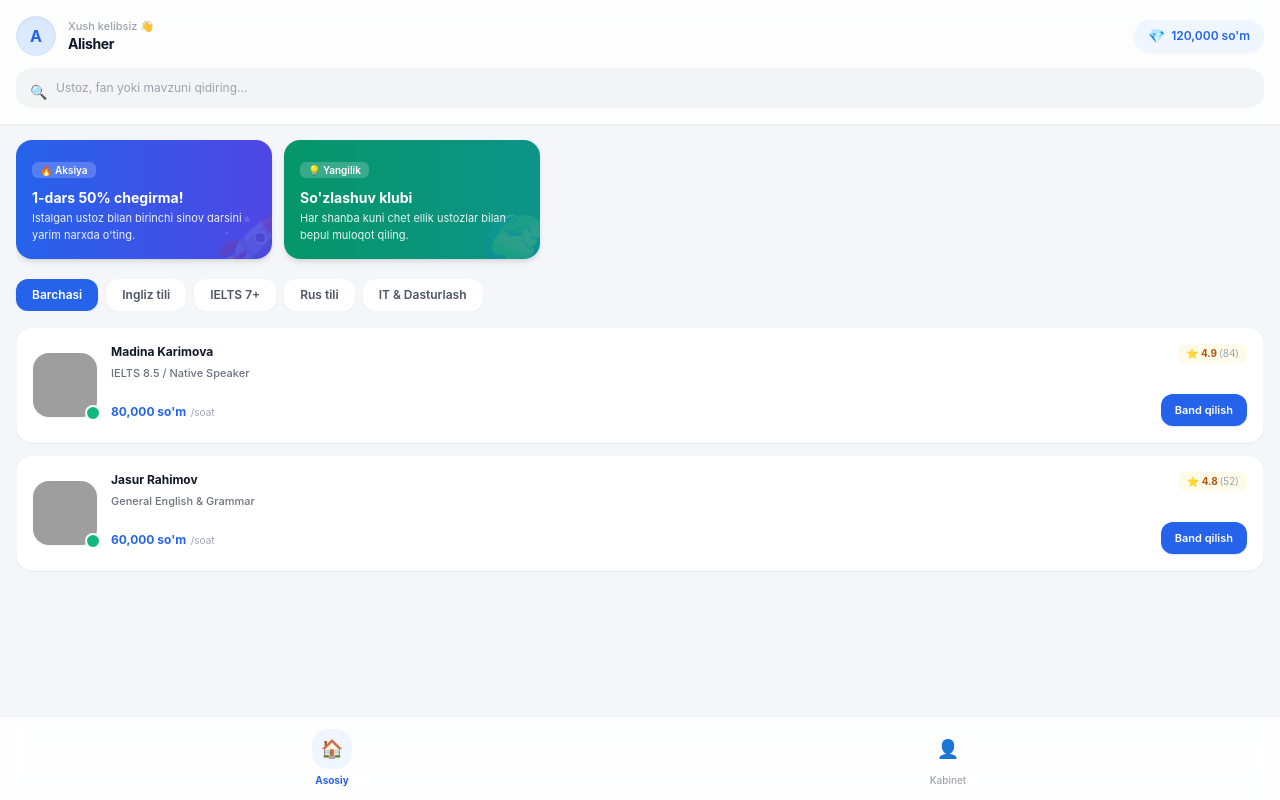
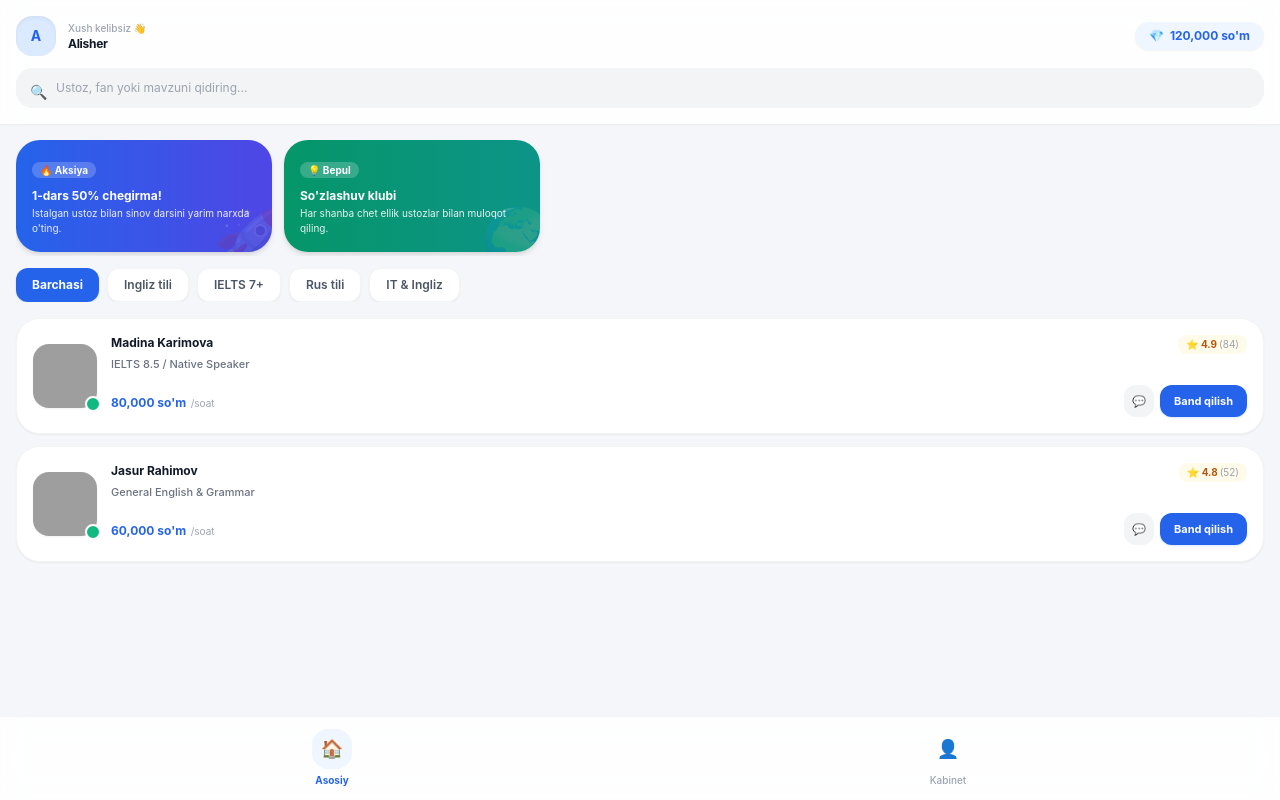
Before and after one commit to Ibrohim-dev17/Star-Treding, a plain HTML site: page index.html in a window 1280 px wide. Drawn offline with nearby package versions, Linux system fonts and the light colour scheme; grey boxes are pictures that could not be loaded; a script that the page names is missing.

Commit message:
Update index.html

```diff
--- a/index.html
+++ b/index.html
@@ -3,7 +3,7 @@
 <head>
     <meta charset="UTF-8">
     <meta name="viewport" content="width=device-width, initial-scale=1.0">
-    <title>Italki TWA - Asosiy Sahifa</title>
+    <title>Italki TWA - Mukammal Asosiy Sahifa</title>
     <!-- Tailwind CSS CDN -->
     <script src="https://cdn.tailwindcss.com"></script>
     <!-- Telegram Web App SDK -->
@@ -14,14 +14,12 @@
             color: var(--tg-theme-text-color, #0F172A);
             font-family: -apple-system, BlinkMacSystemFont, "Segoe UI", Roboto, Helvetica, Arial, sans-serif;
         }
-        /* Smooth transition for interactive elements */
         .interactive {
-            transition: all 0.25s cubic-bezier(0.4, 0, 0.2, 1);
+            transition: all 0.2s cubic-bezier(0.4, 0, 0.2, 1);
         }
         .interactive:active {
-            transform: scale(0.96);
+            transform: scale(0.97);
         }
-        /* Hide scrollbar for clean look */
         .no-scrollbar::-webkit-scrollbar {
             display: none;
         }
@@ -34,44 +32,44 @@
 <body class="min-h-screen pb-28">
 
     <!-- Header / Yuqori qism -->
-    <header class="p-4 bg-white/80 backdrop-blur-md shadow-sm sticky top-0 z-50">
+    <header class="p-4 bg-white/90 backdrop-blur-md shadow-sm sticky top-0 z-50">
         <div class="flex justify-between items-center mb-3">
             <div class="flex items-center gap-3">
-                <div class="w-10 h-10 rounded-full bg-blue-100 flex items-center justify-center text-blue-600 font-bold text-base shadow-inner" id="user-avatar-icon">A</div>
+                <div class="w-10 h-10 rounded-2xl bg-blue-100 flex items-center justify-center text-blue-600 font-bold text-sm shadow-inner" id="user-avatar-icon">A</div>
                 <div>
-                    <p class="text-[11px] text-gray-400 font-medium">Xush kelibsiz 👋</p>
-                    <h1 id="username" class="text-sm font-bold tracking-tight">Alisher</h1>
+                    <p class="text-[10px] text-gray-400 font-medium">Xush kelibsiz 👋</p>
+                    <h1 id="username" class="text-xs font-bold tracking-tight text-gray-900">Alisher</h1>
                 </div>
             </div>
-            <a href="cabinet.html" class="interactive flex items-center gap-1.5 bg-blue-50 text-blue-600 px-3.5 py-1.5 rounded-full text-xs font-semibold shadow-sm hover:bg-blue-100">
-                <span class="text-sm">💎</span>
+            <a href="cabinet.html" onclick="hapticClick()" class="interactive flex items-center gap-1.5 bg-blue-50 text-blue-600 px-3.5 py-1.5 rounded-2xl text-xs font-bold shadow-sm hover:bg-blue-100">
+                <span>💎</span>
                 <span id="user-balance">120,000 so'm</span>
             </a>
         </div>
         <!-- Qidiruv paneli -->
         <div class="relative">
-            <input type="text" id="search-input" placeholder="Ustoz, fan yoki mavzuni qidiring..."
-                class="w-full bg-gray-100 border-none rounded-2xl px-4 py-3 pl-10 text-xs focus:outline-none focus:ring-2 focus:ring-blue-500/50 transition-all">
+            <input type="text" id="search-input" oninput="searchTeachers()" placeholder="Ustoz, fan yoki mavzuni qidiring..."
+                class="w-full bg-gray-100 border-none rounded-2xl px-4 py-3 pl-10 text-xs text-gray-800 focus:outline-none focus:ring-2 focus:ring-blue-500/50 transition-all">
             <span class="absolute left-3.5 top-3.5 text-gray-400 text-sm">🔍</span>
         </div>
     </header>
 
-    <!-- Yangiliklar / E'lonlar banneri (Stories style) -->
+    <!-- Yangiliklar / E'lonlar (Stories Banner) -->
     <div class="px-4 mt-4">
-        <div class="flex gap-3 overflow-x-auto no-scrollbar pb-2">
-            <div class="flex-shrink-0 w-64 bg-gradient-to-r from-blue-600 to-indigo-600 rounded-2xl p-4 text-white shadow-md relative overflow-hidden">
+        <div class="flex gap-3 overflow-x-auto no-scrollbar pb-1">
+            <div class="flex-shrink-0 w-64 bg-gradient-to-r from-blue-600 to-indigo-600 rounded-3xl p-4 text-white shadow-md relative overflow-hidden">
                 <div class="relative z-10">
-                    <span class="bg-white/20 text-[10px] px-2 py-0.5 rounded-md font-semibold">🔥 Aksiya</span>
-                    <h4 class="font-bold text-sm mt-2">1-dars 50% chegirma!</h4>
-                    <p class="text-[11px] opacity-90 mt-0.5">Istalgan ustoz bilan birinchi sinov darsini yarim narxda o'ting.</p>
+                    <span class="bg-white/20 text-[10px] px-2 py-0.5 rounded-lg font-bold">🔥 Aksiya</span>
+                    <h4 class="font-bold text-xs mt-2">1-dars 50% chegirma!</h4>
+                    <p class="text-[10px] opacity-90 mt-0.5">Istalgan ustoz bilan sinov darsini yarim narxda o'ting.</p>
                 </div>
                 <div class="absolute -right-4 -bottom-4 text-6xl opacity-15">🚀</div>
             </div>
-            <div class="flex-shrink-0 w-64 bg-gradient-to-r from-emerald-600 to-teal-600 rounded-2xl p-4 text-white shadow-md relative overflow-hidden">
+            <div class="flex-shrink-0 w-64 bg-gradient-to-r from-emerald-600 to-teal-600 rounded-3xl p-4 text-white shadow-md relative overflow-hidden">
                 <div class="relative z-10">
-                    <span class="bg-white/20 text-[10px] px-2 py-0.5 rounded-md font-semibold">💡 Yangilik</span>
-                    <h4 class="font-bold text-sm mt-2">So'zlashuv klubi</h4>
-                    <p class="text-[11px] opacity-90 mt-0.5">Har shanba kuni chet ellik ustozlar bilan bepul muloqot qiling.</p>
+                    <span class="bg-white/20 text-[10px] px-2 py-0.5 rounded-lg font-bold">💡 Bepul</span>
+                    <h4 class="font-bold text-xs mt-2">So'zlashuv klubi</h4>
+                    <p class="text-[10px] opacity-90 mt-0.5">Har shanba chet ellik ustozlar bilan muloqot qiling.</p>
                 </div>
                 <div class="absolute -right-4 -bottom-4 text-6xl opacity-15">🌍</div>
             </div>
@@ -80,17 +78,17 @@
 
     <!-- Kategoriyalar filtri -->
     <div class="flex gap-2 px-4 mt-3 overflow-x-auto no-scrollbar">
-        <button onclick="filterCategory(this, 'all')" class="cat-btn interactive bg-blue-600 text-white px-4 py-2 rounded-xl text-xs font-semibold whitespace-nowrap shadow-sm shadow-blue-500/20">Barchasi</button>
-        <button onclick="filterCategory(this, 'english')" class="cat-btn interactive bg-white text-gray-600 hover:bg-gray-50 px-4 py-2 rounded-xl text-xs font-semibold whitespace-nowrap shadow-sm">Ingliz tili</button>
-        <button onclick="filterCategory(this, 'ielts')" class="cat-btn interactive bg-white text-gray-600 hover:bg-gray-50 px-4 py-2 rounded-xl text-xs font-semibold whitespace-nowrap shadow-sm">IELTS 7+</button>
-        <button onclick="filterCategory(this, 'russian')" class="cat-btn interactive bg-white text-gray-600 hover:bg-gray-50 px-4 py-2 rounded-xl text-xs font-semibold whitespace-nowrap shadow-sm">Rus tili</button>
-        <button onclick="filterCategory(this, 'it')" class="cat-btn interactive bg-white text-gray-600 hover:bg-gray-50 px-4 py-2 rounded-xl text-xs font-semibold whitespace-nowrap shadow-sm">IT & Dasturlash</button>
+        <button onclick="filterCategory(this, 'all')" class="cat-btn interactive bg-blue-600 text-white px-4 py-2 rounded-xl text-xs font-bold whitespace-nowrap shadow-sm shadow-blue-500/20">Barchasi</button>
+        <button onclick="filterCategory(this, 'english')" class="cat-btn interactive bg-white text-gray-600 hover:bg-gray-50 px-4 py-2 rounded-xl text-xs font-semibold whitespace-nowrap shadow-sm border border-gray-100">Ingliz tili</button>
+        <button onclick="filterCategory(this, 'ielts')" class="cat-btn interactive bg-white text-gray-600 hover:bg-gray-50 px-4 py-2 rounded-xl text-xs font-semibold whitespace-nowrap shadow-sm border border-gray-100">IELTS 7+</button>
+        <button onclick="filterCategory(this, 'russian')" class="cat-btn interactive bg-white text-gray-600 hover:bg-gray-50 px-4 py-2 rounded-xl text-xs font-semibold whitespace-nowrap shadow-sm border border-gray-100">Rus tili</button>
+        <button onclick="filterCategory(this, 'it')" class="cat-btn interactive bg-white text-gray-600 hover:bg-gray-50 px-4 py-2 rounded-xl text-xs font-semibold whitespace-nowrap shadow-sm border border-gray-100">IT & Ingliz</button>
     </div>
 
     <!-- O'qituvchilar ro'yxati -->
     <main class="px-4 mt-4 space-y-3" id="teachers-list">
         <!-- Kartochka 1 -->
-        <div class="bg-white p-4 rounded-2xl shadow-sm border border-gray-100/80 flex gap-3.5 items-center hover:shadow-md transition-all">
+        <div class="teacher-card bg-white p-4 rounded-3xl shadow-sm border border-gray-100 flex gap-3.5 items-center hover:shadow-md transition-all" data-category="ielts english" data-name="madina karimova">
             <div class="relative">
                 <img src="https://images.unsplash.com/photo-1534528741775-53994a69daeb?w=150" alt="Teacher" class="w-16 h-16 rounded-2xl object-cover shadow-sm">
                 <span class="absolute -bottom-1 -right-1 bg-emerald-500 w-4 h-4 rounded-full border-2 border-white"></span>
@@ -98,7 +96,7 @@
             <div class="flex-1">
                 <div class="flex justify-between items-start">
                     <h3 class="font-bold text-xs text-gray-900">Madina Karimova</h3>
-                    <span class="text-[10px] font-bold text-amber-700 bg-amber-50 px-2 py-0.5 rounded-md flex items-center gap-0.5">⭐ 4.9 <span class="text-gray-400 font-normal">(84)</span></span>
+                    <span class="text-[10px] font-bold text-amber-700 bg-amber-50 px-2 py-0.5 rounded-lg flex items-center gap-0.5">⭐ 4.9 <span class="text-gray-400 font-normal">(84)</span></span>
                 </div>
                 <p class="text-[11px] text-gray-500 mt-0.5 font-medium">IELTS 8.5 / Native Speaker</p>
                 <div class="flex justify-between items-center mt-3">
@@ -106,13 +104,16 @@
                         <span class="text-xs font-bold text-blue-600">80,000 so'm</span>
                         <span class="text-[10px] text-gray-400">/soat</span>
                     </div>
-                    <button onclick="bookLesson('Madina Karimova')" class="interactive bg-blue-600 hover:bg-blue-700 text-white text-[11px] px-3.5 py-2 rounded-xl font-semibold shadow-sm shadow-blue-500/20">Band qilish</button>
+                    <div class="flex gap-1.5">
+                        <a href="chat.html" onclick="hapticClick()" class="interactive bg-gray-100 hover:bg-gray-200 text-gray-700 text-[11px] p-2 rounded-xl font-bold">💬</a>
+                        <a href="teacher.html" onclick="hapticClick()" class="interactive bg-blue-600 hover:bg-blue-700 text-white text-[11px] px-3.5 py-2 rounded-xl font-bold shadow-sm shadow-blue-500/20">Band qilish</a>
+                    </div>
                 </div>
             </div>
         </div>
 
         <!-- Kartochka 2 -->
-        <div class="bg-white p-4 rounded-2xl shadow-sm border border-gray-100/80 flex gap-3.5 items-center hover:shadow-md transition-all">
+        <div class="teacher-card bg-white p-4 rounded-3xl shadow-sm border border-gray-100 flex gap-3.5 items-center hover:shadow-md transition-all" data-category="english" data-name="jasur rahimov">
             <div class="relative">
                 <img src="https://images.unsplash.com/photo-1507003211169-0a1dd7228f2d?w=150" alt="Teacher" class="w-16 h-16 rounded-2xl object-cover shadow-sm">
                 <span class="absolute -bottom-1 -right-1 bg-emerald-500 w-4 h-4 rounded-full border-2 border-white"></span>
@@ -120,7 +121,7 @@
             <div class="flex-1">
                 <div class="flex justify-between items-start">
                     <h3 class="font-bold text-xs text-gray-900">Jasur Rahimov</h3>
-                    <span class="text-[10px] font-bold text-amber-700 bg-amber-50 px-2 py-0.5 rounded-md flex items-center gap-0.5">⭐ 4.8 <span class="text-gray-400 font-normal">(52)</span></span>
+                    <span class="text-[10px] font-bold text-amber-700 bg-amber-50 px-2 py-0.5 rounded-lg flex items-center gap-0.5">⭐ 4.8 <span class="text-gray-400 font-normal">(52)</span></span>
                 </div>
                 <p class="text-[11px] text-gray-500 mt-0.5 font-medium">General English & Grammar</p>
                 <div class="flex justify-between items-center mt-3">
@@ -128,7 +129,10 @@
                         <span class="text-xs font-bold text-blue-600">60,000 so'm</span>
                         <span class="text-[10px] text-gray-400">/soat</span>
                     </div>
-                    <button onclick="bookLesson('Jasur Rahimov')" class="interactive bg-blue-600 hover:bg-blue-700 text-white text-[11px] px-3.5 py-2 rounded-xl font-semibold shadow-sm shadow-blue-500/20">Band qilish</button>
+                    <div class="flex gap-1.5">
+                        <a href="chat.html" onclick="hapticClick()" class="interactive bg-gray-100 hover:bg-gray-200 text-gray-700 text-[11px] p-2 rounded-xl font-bold">💬</a>
+                        <a href="teacher.html" onclick="hapticClick()" class="interactive bg-blue-600 hover:bg-blue-700 text-white text-[11px] px-3.5 py-2 rounded-xl font-bold shadow-sm shadow-blue-500/20">Band qilish</a>
+                    </div>
                 </div>
             </div>
         </div>
@@ -140,7 +144,7 @@
             <div class="w-10 h-10 rounded-2xl bg-blue-50 flex items-center justify-center text-lg transition-all group-hover:scale-110">🏠</div>
             <span class="text-[10px] font-bold mt-1">Asosiy</span>
         </a>
-        <a href="cabinet.html" class="interactive flex flex-col items-center text-gray-400 hover:text-gray-600 group">
+        <a href="cabinet.html" onclick="hapticClick()" class="interactive flex flex-col items-center text-gray-400 hover:text-gray-600 group">
             <div class="w-10 h-10 rounded-2xl bg-transparent flex items-center justify-center text-lg transition-all group-hover:bg-gray-100 group-hover:scale-110">👤</div>
             <span class="text-[10px] font-medium mt-1">Kabinet</span>
         </a>
@@ -156,21 +160,44 @@
             document.getElementById('user-avatar-icon').innerText = firstName.charAt(0).toUpperCase();
         }
 
-        function bookLesson(teacherName) {
+        function hapticClick() {
             if (tg.HapticFeedback) {
                 tg.HapticFeedback.impactOccurred('medium');
             }
-            alert(`${teacherName} bilan darsni bron qilish oynasiga o'tish...`);
         }
 
+        // Qidirish funksiyasi
+        function searchTeachers() {
+            const query = document.getElementById('search-input').value.toLowerCase();
+            const cards = document.querySelectorAll('.teacher-card');
+            cards.forEach(card => {
+                const name = card.getAttribute('data-name');
+                if (name.includes(query)) {
+                    card.style.display = 'flex';
+                } else {
+                    card.style.display = 'none';
+                }
+            });
+        }
+
+        // Kategoriya filtri
         function filterCategory(btn, category) {
-            if (tg.HapticFeedback) {
-                tg.HapticFeedback.selectionChanged();
-            }
+            if (tg.HapticFeedback) tg.HapticFeedback.selectionChanged();
+
             document.querySelectorAll('.cat-btn').forEach(b => {
-                b.className = "cat-btn interactive bg-white text-gray-600 hover:bg-gray-50 px-4 py-2 rounded-xl text-xs font-semibold whitespace-nowrap shadow-sm";
+                b.className = "cat-btn interactive bg-white text-gray-600 hover:bg-gray-50 px-4 py-2 rounded-xl text-xs font-semibold whitespace-nowrap shadow-sm border border-gray-100";
             });
-            btn.className = "cat-btn interactive bg-blue-600 text-white px-4 py-2 rounded-xl text-xs font-semibold whitespace-nowrap shadow-sm shadow-blue-500/20";
+            btn.className = "cat-btn interactive bg-blue-600 text-white px-4 py-2 rounded-xl text-xs font-bold whitespace-nowrap shadow-sm shadow-blue-500/20";
+
+            const cards = document.querySelectorAll('.teacher-card');
+            cards.forEach(card => {
+                const cats = card.getAttribute('data-category');
+                if (category === 'all' || cats.includes(category)) {
+                    card.style.display = 'flex';
+                } else {
+                    card.style.display = 'none';
+                }
+            });
         }
     </script>
 </body>
```
